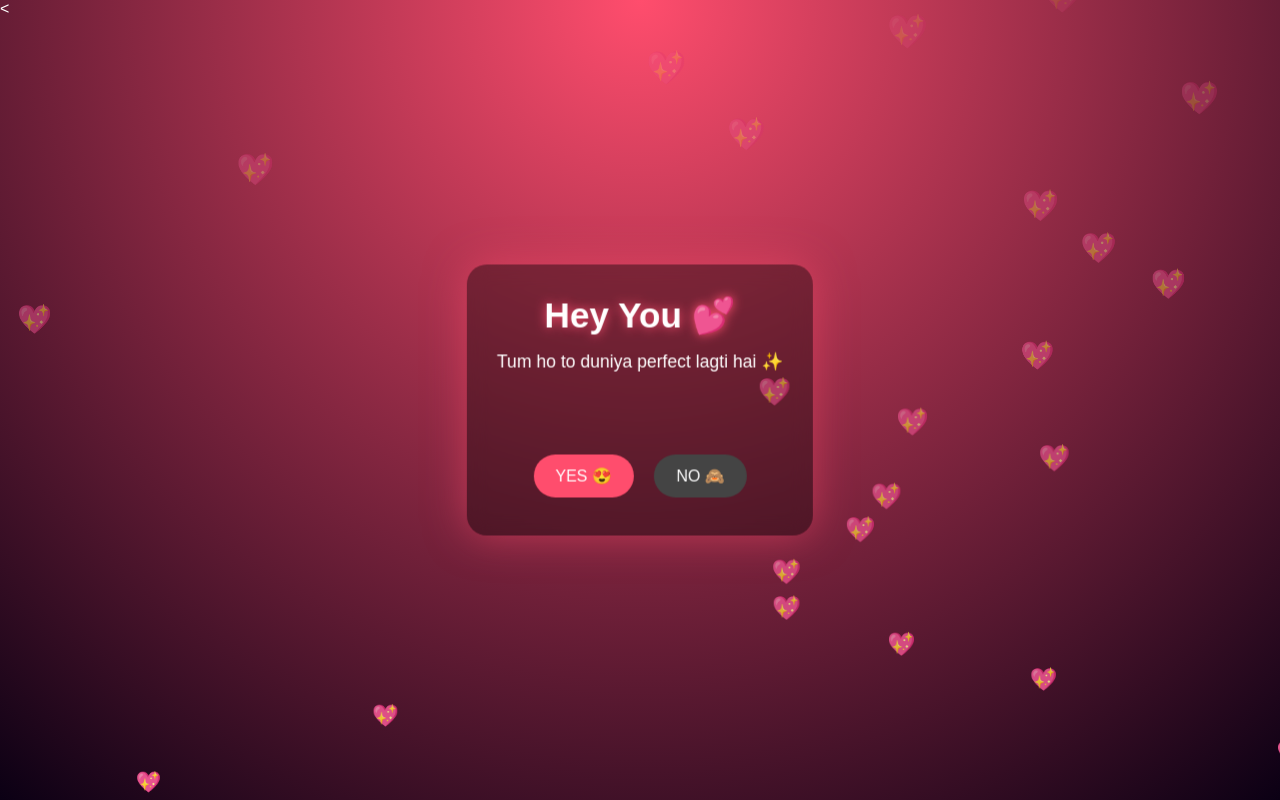
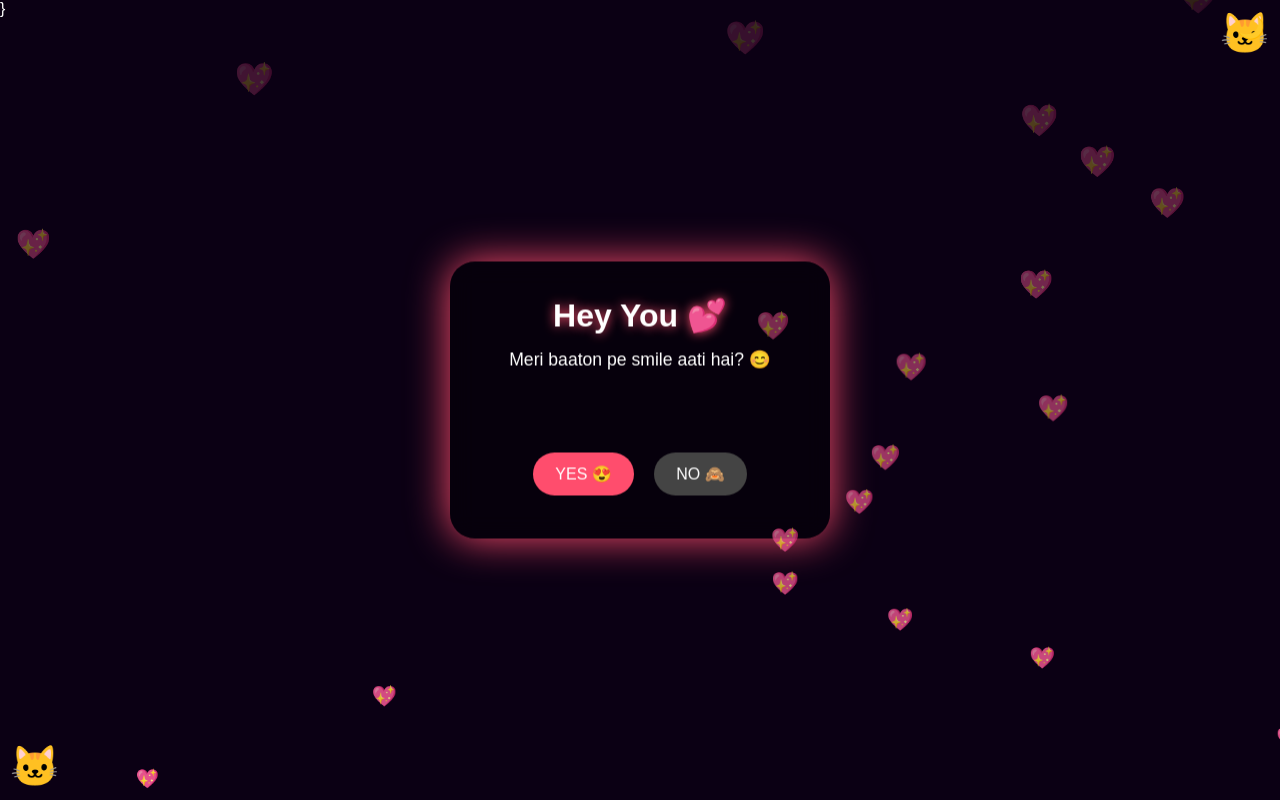
Before and after one commit to 123rabi123/new-year, a plain HTML site: page index.html in a window 1280 px wide. Both pictures are taken after a click on the button "YES 😍". Drawn offline with Linux system fonts and the light colour scheme.

Commit message:
Update index.html

```diff
--- a/index.html
+++ b/index.html
@@ -1,83 +1,106 @@
-<<!DOCTYPE html>
+<!DOCTYPE html>
 <html lang="en">
 <head>
 <meta charset="UTF-8">
-<title>For You ❤️</title>
+<title>Just For You ❤️</title>
 <meta name="viewport" content="width=device-width, initial-scale=1.0">
 
 <style>
 *{margin:0;padding:0;box-sizing:border-box;font-family:'Poppins',sans-serif}
 
+/* THEMES */
 body{
   height:100vh;
-  background:radial-gradient(circle at top,#ff4d6d,#0b0014);
+  background:#0b0014;
+  color:#fff;
   overflow:hidden;
-  color:#fff;
+  transition:.5s;
+}
+body.light{
+  background:#ffe6ec;
+  color:#000;
 }
 
-/* Floating hearts */
+/* TOGGLE */
+.toggle{
+  position:fixed;
+  top:15px;
+  right:15px;
+  font-size:22px;
+  cursor:pointer;
+  z-index:10;
+}
+
+/* HEARTS */
 .heart{
   position:absolute;
   bottom:-20px;
-  font-size:20px;
-  animation:float 8s linear infinite;
-  opacity:.7;
+  font-size:18px;
+  animation:float 7s linear infinite;
 }
 @keyframes float{
-  0%{transform:translateY(0) scale(1);opacity:1}
-  100%{transform:translateY(-120vh) scale(1.8);opacity:0}
+  to{transform:translateY(-120vh) scale(2);opacity:0}
 }
 
-/* Center box */
+/* CARD */
 .card{
   position:absolute;
   top:50%;
   left:50%;
   transform:translate(-50%,-50%);
+  background:rgba(0,0,0,.4);
+  backdrop-filter:blur(12px);
+  padding:35px;
+  width:90%;
+  max-width:380px;
+  border-radius:25px;
   text-align:center;
-  padding:30px;
-  background:rgba(0,0,0,.35);
-  border-radius:20px;
-  backdrop-filter:blur(10px);
-  box-shadow:0 0 40px rgba(255,77,109,.5);
+  box-shadow:0 0 40px #ff4d6d;
 }
 
-.card h1{
-  font-size:2.2rem;
+/* GLOW TEXT */
+h1{
+  font-size:2rem;
   margin-bottom:10px;
   animation:glow 2s infinite alternate;
 }
-
 @keyframes glow{
   from{text-shadow:0 0 10px #ff4d6d}
   to{text-shadow:0 0 30px #ff99ac}
 }
 
-#text{
+#question{
+  min-height:80px;
   font-size:1.1rem;
-  min-height:80px;
   margin:15px 0;
 }
 
-/* Buttons */
-.btns button{
+/* BUTTONS */
+button{
   padding:12px 22px;
-  margin:8px;
   border:none;
   border-radius:30px;
+  margin:8px;
   font-size:16px;
   cursor:pointer;
   transition:.3s;
 }
-
 .yes{background:#ff4d6d;color:#fff}
 .no{background:#444;color:#fff}
 
 .yes:hover{transform:scale(1.1)}
 .no:hover{transform:translateX(20px)}
 
-/* Fireworks */
-.firework{
+/* CAT STICKERS */
+.cat{
+  position:fixed;
+  font-size:40px;
+}
+.cat.left{left:10px;bottom:10px}
+.cat.right{right:10px;top:10px}
+
+/* FIREWORK */
+.fire{
   position:absolute;
   width:6px;
   height:6px;
@@ -85,92 +108,119 @@ body{
   animation:boom 1s ease-out forwards;
 }
 @keyframes boom{
-  from{transform:scale(0)}
-  to{transform:scale(25);opacity:0}
+  to{transform:scale(30);opacity:0}
+}
+
+/* KISS */
+.kiss{
+  position:absolute;
+  font-size:30px;
+  animation:kissFly 1.5s linear forwards;
+}
+@keyframes kissFly{
+  to{transform:translateY(-200px) scale(2);opacity:0}
 }
 </style>
 </head>
 
 <body>
 
+<div class="toggle" onclick="toggleMode()">🌙</div>
+
+<div class="cat left">🐱</div>
+<div class="cat right">🐱</div>
+
 <audio id="music" src="aud.mp3"></audio>
 
 <div class="card">
   <h1>Hey You 💕</h1>
-  <div id="text"></div>
-
-  <div class="btns">
-    <button class="yes" onclick="yesClick()">YES 😍</button>
-    <button class="no" onclick="noClick()">NO 🙈</button>
-  </div>
+  <div id="question"></div>
+  <button class="yes" onclick="yes()">YES 😍</button>
+  <button class="no" onclick="no()">NO 🙈</button>
 </div>
 
 <script>
-/* Love lines */
-const lines=[
-  "Happy New Year my favorite person 🎆",
-  "Tumhari smile meri weakness hai ❤️",
-  "Tum ho to duniya perfect lagti hai ✨",
-  "Dil serious hai… feelings real hain 😌",
-  "Aur sawaal simple hai…",
+const questions=[
+  "Tum mujhe pasand karti ho? 😜",
+  "Meri baaton pe smile aati hai? 😊",
+  "Main special hoon tumhare liye? ❤️",
+  "Kabhi future imagine kiya mere saath? 🌈",
+  "Last question…",
   "Kya tum meri banogi? 💍❤️"
 ];
 
 let i=0;
-const textBox=document.getElementById("text");
+const q=document.getElementById("question");
 const music=document.getElementById("music");
 
-/* Typewriter */
-function typeLine(){
-  if(i<lines.length){
-    let j=0;
-    textBox.innerHTML="";
-    let interval=setInterval(()=>{
-      textBox.innerHTML+=lines[i][j];
-      j++;
-      if(j>=lines[i].length){
-        clearInterval(interval);
-        i++;
-        setTimeout(typeLine,1200);
-      }
-    },50);
+/* TYPEWRITER */
+function type(text){
+  q.innerHTML="";
+  let j=0;
+  let t=setInterval(()=>{
+    q.innerHTML+=text[j];
+    j++;
+    if(j>=text.length) clearInterval(t);
+  },40);
+}
+type(questions[i]);
+
+function yes(){
+  music.play();
+  kiss();
+  i++;
+  if(i<questions.length){
+    type(questions[i]);
+    if(i===questions.length-1) fireworks();
   }
 }
-typeLine();
 
-/* Hearts background */
+function no(){
+  q.innerHTML="Arey NO option kaam nahi karta 😜❤️";
+}
+
+/* MODE */
+function toggleMode(){
+  document.body.classList.toggle("light");
+}
+
+/* FLOATING HEARTS */
 setInterval(()=>{
-  const h=document.createElement("div");
+  let h=document.createElement("div");
   h.className="heart";
+  h.innerHTML="💖";
   h.style.left=Math.random()*100+"vw";
-  h.innerHTML="💖";
   document.body.appendChild(h);
-  setTimeout(()=>h.remove(),8000);
+  setTimeout(()=>h.remove(),7000);
 },300);
 
-/* Button actions */
-function yesClick(){
-  music.play();
-  fireworks();
-  textBox.innerHTML="Yayyy! You made my heart smile 💋💞";
-}
-
-function noClick(){
-  textBox.innerHTML="Arey soch lo na 😜❤️";
-}
-
-/* Fireworks */
+/* FIREWORKS */
 function fireworks(){
-  for(let i=0;i<15;i++){
-    const f=document.createElement("div");
-    f.className="firework";
-    f.style.left=50+Math.random()*20-10+"vw";
-    f.style.top=40+Math.random()*20-10+"vh";
+  for(let k=0;k<20;k++){
+    let f=document.createElement("div");
+    f.className="fire";
+    f.style.left=50+Math.random()*30-15+"vw";
+    f.style.top=40+Math.random()*30-15+"vh";
     f.style.background=`hsl(${Math.random()*360},100%,60%)`;
     document.body.appendChild(f);
     setTimeout(()=>f.remove(),1000);
   }
 }
+
+/* KISS */
+function kiss(){
+  let k=document.createElement("div");
+  k.className="kiss";
+  k.innerHTML="💋";
+  k.style.left="50%";
+  k.style.top="60%";
+  document.body.appendChild(k);
+  setTimeout(()=>k.remove(),1500);
+}
+</script>
+
+</body>
+</html>}
 </script>
 
 </body>
```
